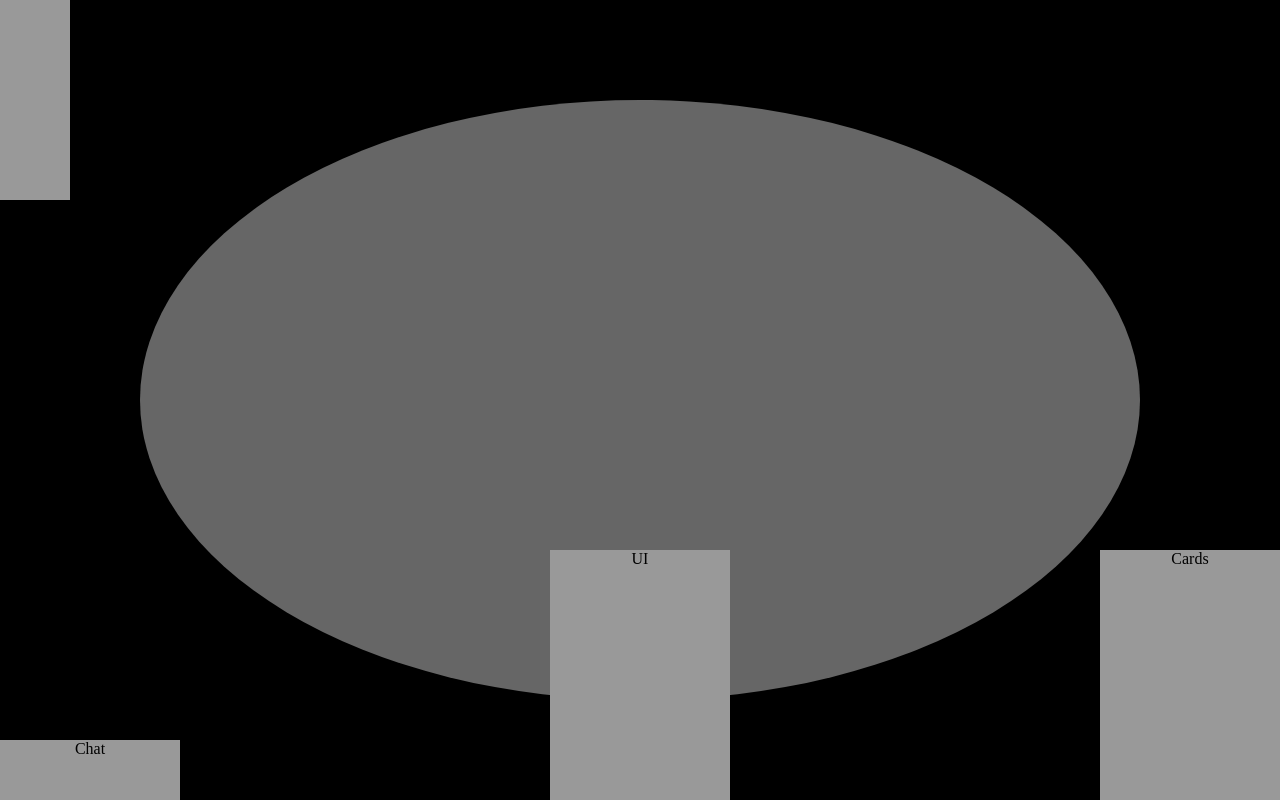
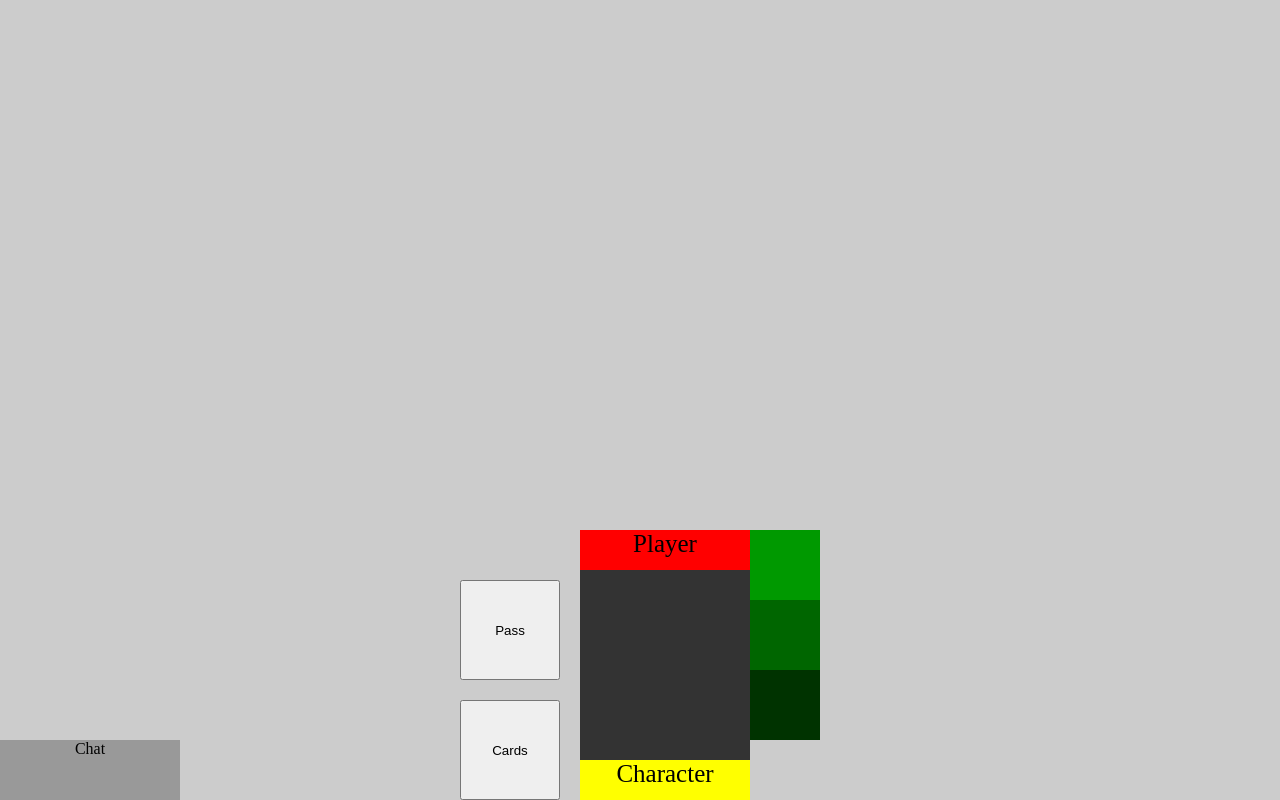
Before and after one commit to Adam966/bangProject, a website: page subpages/game.html in a window 1280 px wide. Drawn offline with Linux system fonts and the light colour scheme.

Commit message:
zmena v UI hl. hraca

```diff
--- a/style.css
+++ b/style.css
@@ -132,6 +132,12 @@ margin-top:20px;
 
 /* Game UI start */
 
+#gamePlayerCards {
+
+height:120px;
+
+}
+
 
 #gameWrapper {
 
@@ -142,61 +148,35 @@ position:fixed;
 
 }
 
-#gameTableWrapper {
-
-height:900px;
-width:1500px;
-background:black;
-position:absolute;
-left:50%;
-top:50%;
-margin-left:-750px; /* -1/2 width */
-margin-top:-450px;
-
-
-}
-
-#gameTable {
-
-height:600px;
-width:1000px;
-background:#666;
-position:absolute;
-left:50%;
-top:50%;
-border-radius:50%;
-margin-left:-500px; /* -1/2 width */
-margin-top:-300px; /* -1/2 height */
-
-}
-
 
 #gameChatWrapper {
 
 height:60px;
 width:180px;
 background:#999;
-position: fixed;
+position:fixed;
 bottom:0;
 
 }
 
-#gameMainPlayerCards {
 
-height:250px;
-width:180px;
-background:#999;
-position: fixed;
-bottom:0;
-right:0;
+/* Main Player */
+
+#gamePlayerName {
+
+height:40px;
+width:170px;
+background:red;
+text-align:center;
+margin:auto;
+font-size:25px;
 
 }
 
-#gameMainPlayerUI {
+#gamePlayerWrapper {
 
-height:250px;
-width:180px;
-background:#999;
+height:270px;
+width:360px;
 margin:0 auto;
 position:fixed;
 bottom:0;
@@ -205,14 +185,103 @@ left:0;
 
 }
 
-/* Players */
+#gameButtonsWrapper {
 
-#player1 {
-
-height:250px;
-width:180px;
-background:#999;
-right:0;
-left:0;
+margin-top:50px;
+height:220px;
+width:100px;
+/*background:red;*/
+float:left;
 
 }
+
+.gamePassButton {
+
+height:100px;
+width:100px;
+margin:auto;
+
+}
+
+
+.gameCardsButton {
+
+height:100px;
+width:100px;
+margin-top:20px;
+
+
+
+}
+
+#gameCharacterCard {
+
+height:270px;
+width:170px;
+background:#999;
+margin:auto;
+margin-left:120px;
+/*position:absolute;
+left:50%;
+top:50%;
+
+margin-left:-85px;
+margin-top:-135px;*/
+
+}
+
+#gameCharacterImage {
+
+height:190px;
+width:170px;
+margin:auto;
+background:#333;
+
+}
+
+#gameCharacterName {
+
+height:40px;
+width:170px;
+background:yellow;
+text-align:center;
+font-size:25px;
+margin:auto;
+
+
+}
+
+#gamePlayerIcons {
+
+background:blue;
+width:70px;
+height:200px;
+float:right;
+
+}
+
+#gameIconHealth {
+
+width:70px;
+height:70px;
+background:#090;
+
+}
+
+#gameIconGun {
+
+width:70px;
+height:70px;
+background:#060;
+
+}
+
+#gameIconRole {
+
+width:70px;
+height:70px;
+background:#030;
+
+}
+
+/* Main Player End*/
--- a/subpages/game.html
+++ b/subpages/game.html
@@ -11,28 +11,45 @@
 
 <div id="gameWrapper">
 
-	<div id="gameTableWrapper">
-
-    	<div id="player1">
-        <center>Player1</center>
-        </div>
-
-		<div id="gameTable">
-        </div>
-
-    </div>
 
 	<div id="gameChatWrapper">
 	<center>Chat</center>
     </div>
 
-    <div id="gameMainPlayerCards">
-    <center>Cards</center>
+    <div id="gamePlayerWrapper">
+
+        <div id="gameButtonsWrapper">
+        <input type="button" class="gamePassButton" value="Pass">
+        <input type="button" class="gameCardsButton" value="Cards">
+        </div>
+
+        <div id="gamePlayerIcons">
+
+        	<div id="gameIconHealth"></div>
+            <div id="gameIconGun"></div>
+            <div id="gameIconRole"></div>
+
+        </div>
+
+
+    	<div id="gameCharacterCard">
+
+        	<div id="gamePlayerName">Player</div>
+
+        	<div id="gameCharacterImage">
+
+            </div>
+
+			<div id="gameCharacterName">Character</div>
+
+        </div>
+
+        <div id="gamePlayerIcons">
+
+        </div>
+
     </div>
 
-    <div id="gameMainPlayerUI">
-    <center>UI</center>
-    </div>
 
 
 </div>
```
